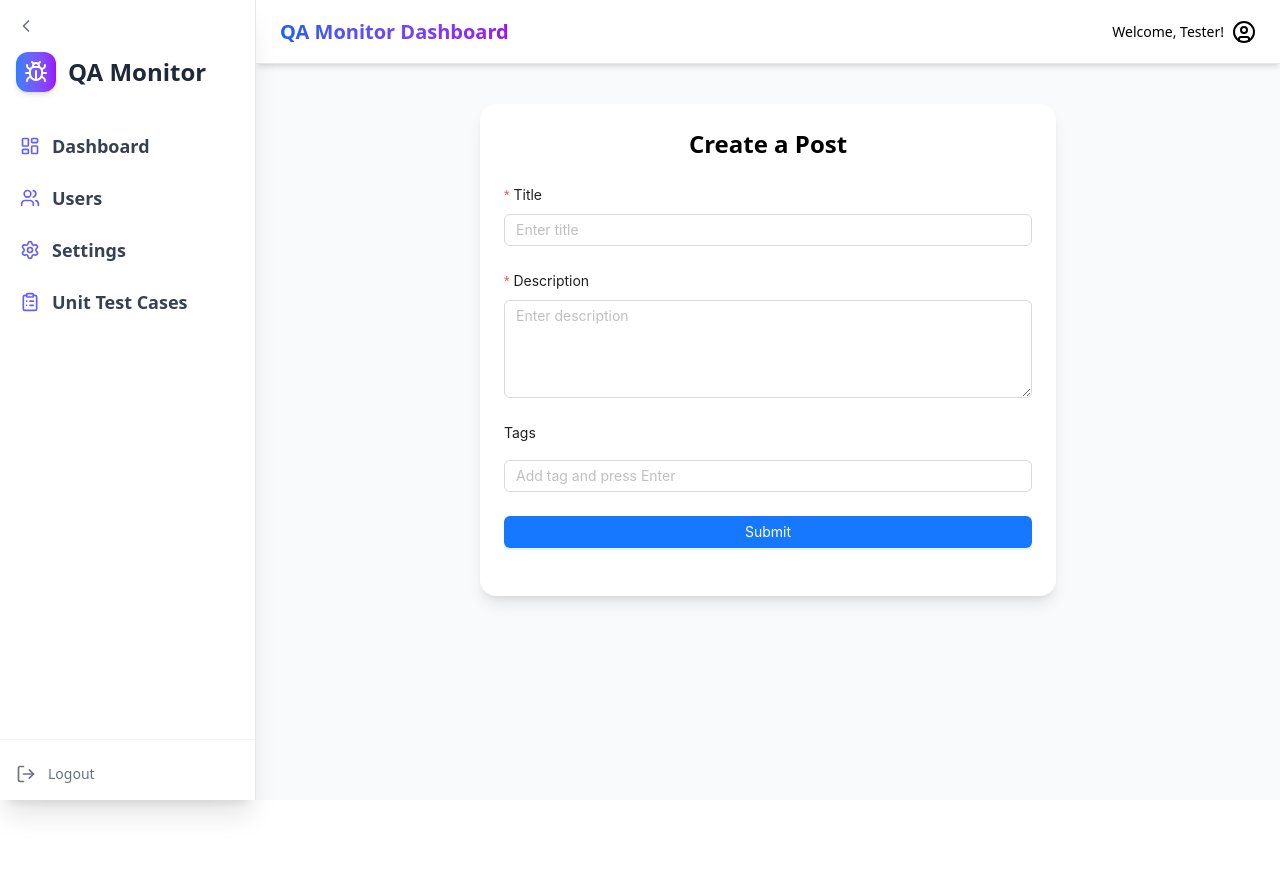
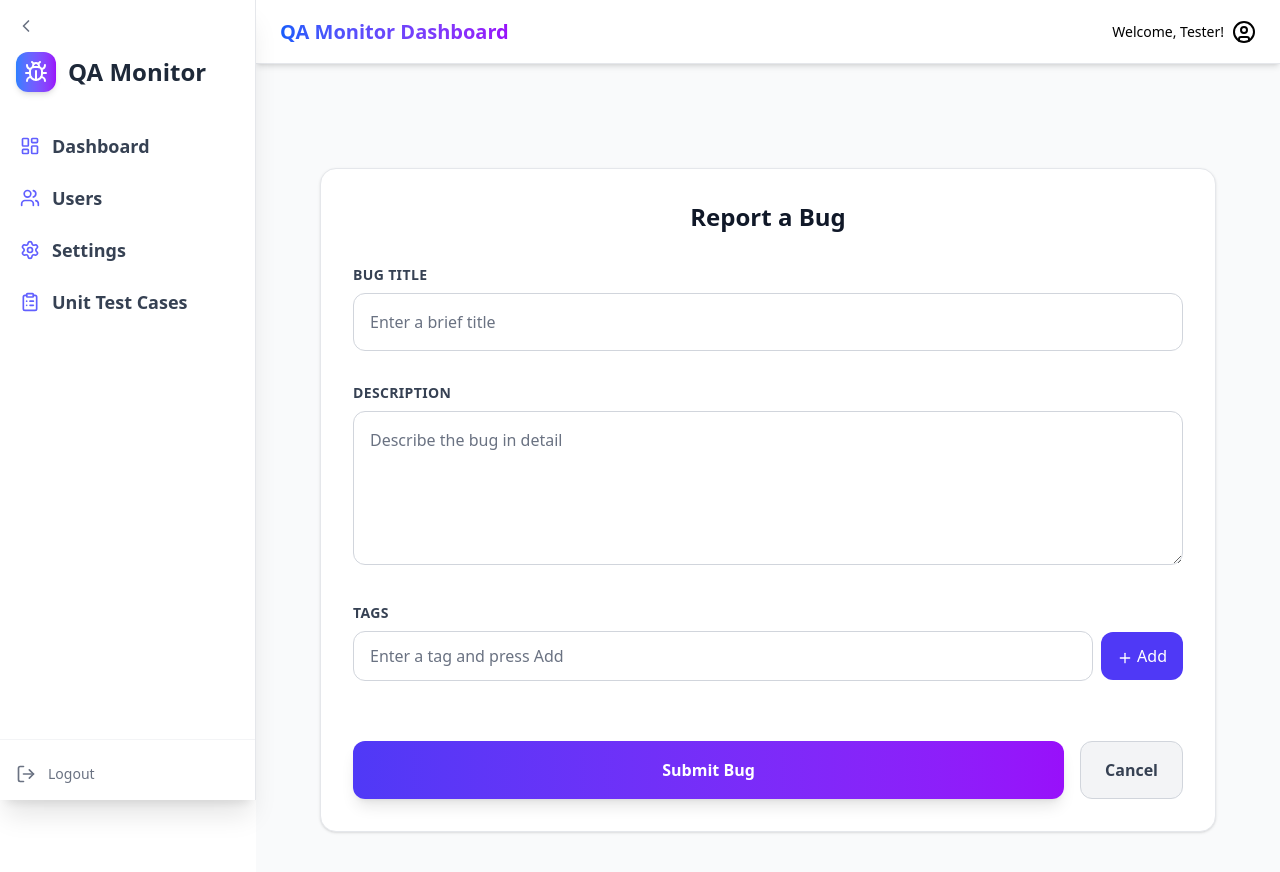
Before and after one commit to govindgb/Qa-Tracker, a Next.js app in the folder qa-tracker/: page /dashboard/unit-test-case in a window 1280 px wide. Shown: the top 872 px of the page. Before the commit the page ends 800 px from the top, so only its background shows below. Built offline with nearby package versions, Linux system fonts and the light colour scheme.

Commit message:
feat: enhance PostForm component with bug reporting functionality and improved UI

```diff
--- a/qa-tracker/app/dashboard/unit-test-case/page.tsx
+++ b/qa-tracker/app/dashboard/unit-test-case/page.tsx
@@ -1,70 +1,146 @@
-// components/PostForm.tsx
-'use client';
+"use client";
 
-import React, { useState } from 'react';
-import { Input, Button, Form, Tag } from 'antd';
-import { PlusOutlined } from '@ant-design/icons';
+import React, { useState } from "react";
+import { useRouter } from "next/navigation";
+import { message } from "antd";
+import { Plus } from "lucide-react";
 import DashboardLayout from "@/app/layouts/DashboardLayout";
 
-const { TextArea } = Input;
+export default function PostForm() {
+  const [title, setTitle] = useState("");
+  const [description, setDescription] = useState("");
+  const [tags, setTags] = useState<string[]>([]);
+  const [inputValue, setInputValue] = useState("");
+  const router = useRouter();
 
-const PostForm = () => {
-  const [tags, setTags] = useState<string[]>([]);
-  const [inputValue, setInputValue] = useState('');
-
-  const handleClose = (removedTag: string) => {
-    setTags(tags.filter(tag => tag !== removedTag));
+  const handleAddTag = () => {
+    const trimmed = inputValue.trim();
+    if (trimmed && !tags.includes(trimmed)) {
+      setTags([...tags, trimmed]);
+      setInputValue("");
+    }
   };
 
-  const handleInputConfirm = () => {
-    if (inputValue && !tags.includes(inputValue)) {
-      setTags([...tags, inputValue]);
-    }
-    setInputValue('');
+  const handleRemoveTag = (removedTag: string) => {
+    setTags(tags.filter((tag) => tag !== removedTag));
   };
 
-  const onFinish = (values: any) => {
-    const data = { ...values, tags };
-    console.log('Submitted:', data);
-    // send to backend
+  const handleSubmit = (e: React.FormEvent) => {
+    e.preventDefault();
+
+    if (!title || !description) {
+      message.error("Title and Description are required.");
+      return;
+    }
+
+    const postData = { title, description, tags };
+    console.log("Bug Report Submitted:", postData);
+    message.success("Bug report submitted successfully!");
+    // Add your backend API call here
   };
 
   return (
     <DashboardLayout>
-    <div className="max-w-xl mx-auto mt-10 p-6 bg-white rounded-2xl shadow-lg">
-      <h2 className="text-2xl font-bold mb-6 text-center">Create a Post</h2>
-      <Form layout="vertical" onFinish={onFinish}>
-        <Form.Item label="Title" name="title" rules={[{ required: true, message: 'Title is required' }]}>
-          <Input placeholder="Enter title" />
-        </Form.Item>
+      <div className="min-h-[calc(100vh-64px)] bg-gray-50 p-6">
+        <div className="max-w-4xl mx-auto mt-20">
+          <div className="bg-white rounded-2xl border border-gray-200 shadow-sm p-8">
+            <h2 className="text-2xl font-bold text-gray-900 mb-8 text-center">
+              Report a Bug
+            </h2>
 
-        <Form.Item label="Description" name="description" rules={[{ required: true, message: 'Description is required' }]}>
-          <TextArea rows={4} placeholder="Enter description" />
-        </Form.Item>
+            <form onSubmit={handleSubmit} className="space-y-8">
+              {/* Title */}
+              <div className="space-y-2">
+                <label className="block text-sm font-semibold text-gray-700 uppercase tracking-wide">
+                  Bug Title
+                </label>
+                <input
+                  type="text"
+                  className="w-full pl-4 pr-4 py-4 border border-gray-300 rounded-xl focus:outline-none focus:ring-2 focus:ring-indigo-500 transition-all duration-200 text-gray-900 placeholder-gray-500"
+                  placeholder="Enter a brief title"
+                  value={title}
+                  onChange={(e) => setTitle(e.target.value)}
+                />
+              </div>
 
-        <Form.Item label="Tags">
-          <div className="flex flex-wrap gap-2 mb-2">
-            {tags.map(tag => (
-              <Tag key={tag} closable onClose={() => handleClose(tag)}>{tag}</Tag>
-            ))}
+              {/* Description */}
+              <div className="space-y-2">
+                <label className="block text-sm font-semibold text-gray-700 uppercase tracking-wide">
+                  Description
+                </label>
+                <textarea
+                  rows={5}
+                  className="w-full pl-4 pr-4 py-4 border border-gray-300 rounded-xl focus:outline-none focus:ring-2 focus:ring-indigo-500 transition-all duration-200 text-gray-900 placeholder-gray-500"
+                  placeholder="Describe the bug in detail"
+                  value={description}
+                  onChange={(e) => setDescription(e.target.value)}
+                />
+              </div>
+
+              {/* Tags */}
+              <div className="space-y-2">
+                <label className="block text-sm font-semibold text-gray-700 uppercase tracking-wide">
+                  Tags
+                </label>
+
+                <div className="flex items-center gap-2">
+                  <input
+                    type="text"
+                    className="flex-1 pl-4 pr-4 py-3 border border-gray-300 rounded-xl focus:outline-none focus:ring-2 focus:ring-indigo-500 text-gray-900 placeholder-gray-500"
+                    placeholder="Enter a tag and press Add"
+                    value={inputValue}
+                    onChange={(e) => setInputValue(e.target.value)}
+                  />
+                  <button
+                    type="button"
+                    onClick={handleAddTag}
+                    className="bg-indigo-600 hover:bg-indigo-700 text-white px-4 py-3 rounded-xl font-medium transition"
+                  >
+                    <Plus className="h-4 w-4 inline-block mr-1" />
+                    Add
+                  </button>
+                </div>
+
+                {/* Tags List */}
+                <div className="flex flex-wrap gap-2 mt-3">
+                  {tags.map((tag) => (
+                    <span
+                      key={tag}
+                      className="bg-indigo-100 text-indigo-700 px-5 py-2 rounded-full text-base font-semibold flex items-center gap-3"
+                    >
+                      {tag}
+                      <button
+                        onClick={() => handleRemoveTag(tag)}
+                        className="text-indigo-500 hover:text-indigo-700"
+                        type="button"
+                      >
+                        ×
+                      </button>
+                    </span>
+                  ))}
+                </div>
+              </div>
+
+              {/* Buttons */}
+              <div className="flex flex-col sm:flex-row gap-4 pt-4">
+                <button
+                  type="submit"
+                  className="flex-1 bg-gradient-to-r from-indigo-600 to-purple-600 text-white font-semibold py-4 px-6 rounded-xl hover:from-indigo-700 hover:to-purple-700 transition-all duration-200 transform hover:scale-105 shadow-lg"
+                >
+                  Submit Bug
+                </button>
+                <button
+                  type="button"
+                  onClick={() => router.push("/dashboard")}
+                  className="flex-1 sm:flex-initial bg-gray-100 text-gray-700 font-semibold py-4 px-6 rounded-xl hover:bg-gray-200 transition-colors duration-200 border border-gray-300"
+                >
+                  Cancel
+                </button>
+              </div>
+            </form>
           </div>
-          <Input
-            placeholder="Add tag and press Enter"
-            value={inputValue}
-            onChange={(e) => setInputValue(e.target.value)}
-            onPressEnter={handleInputConfirm}
-          />
-        </Form.Item>
-
-        <Form.Item>
-          <Button type="primary" htmlType="submit" className="w-full">
-            Submit
-          </Button>
-        </Form.Item>
-      </Form>
-    </div>
-    </DashboardLayout >
+        </div>
+      </div>
+    </DashboardLayout>
   );
-};
-
-export default PostForm;
+}
```
